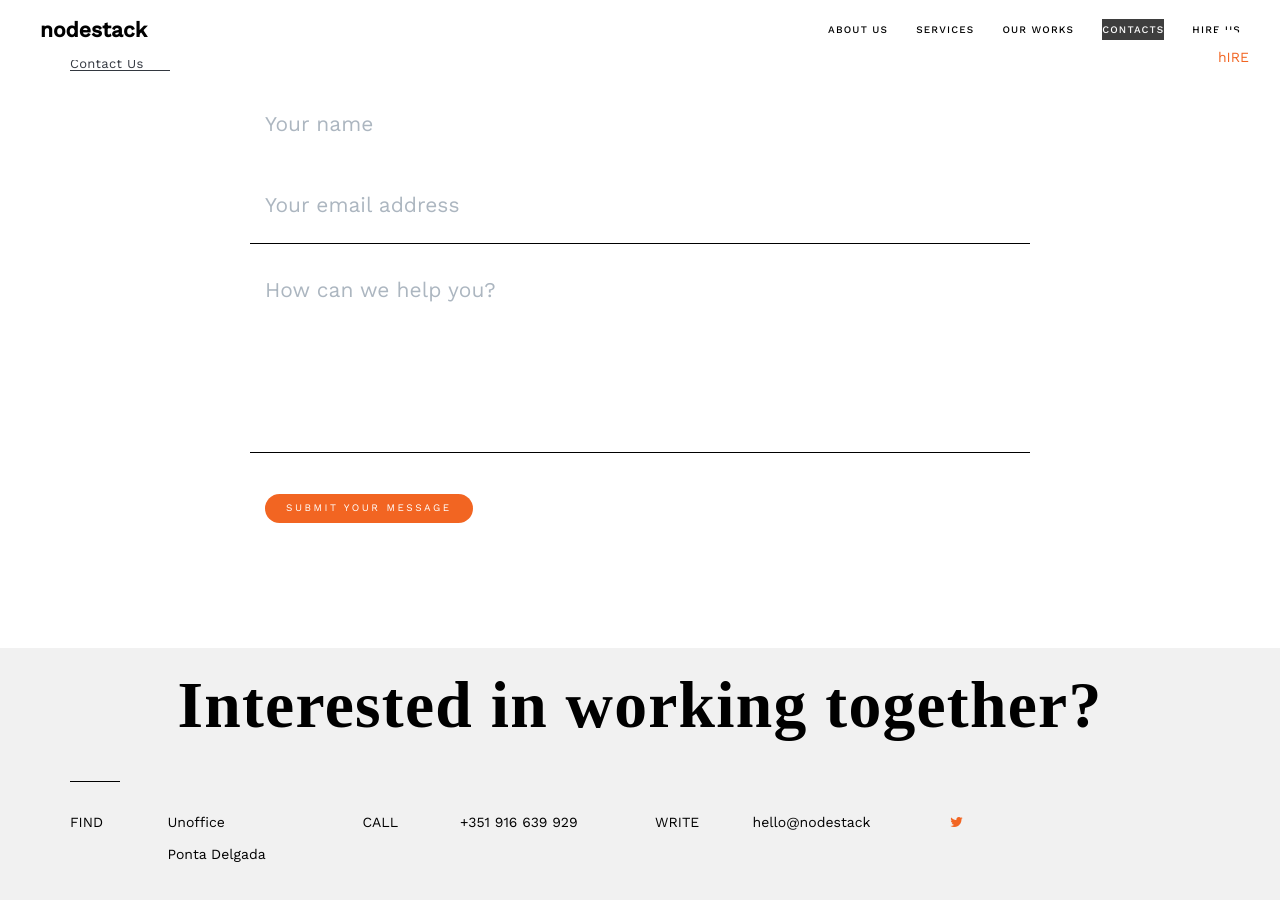
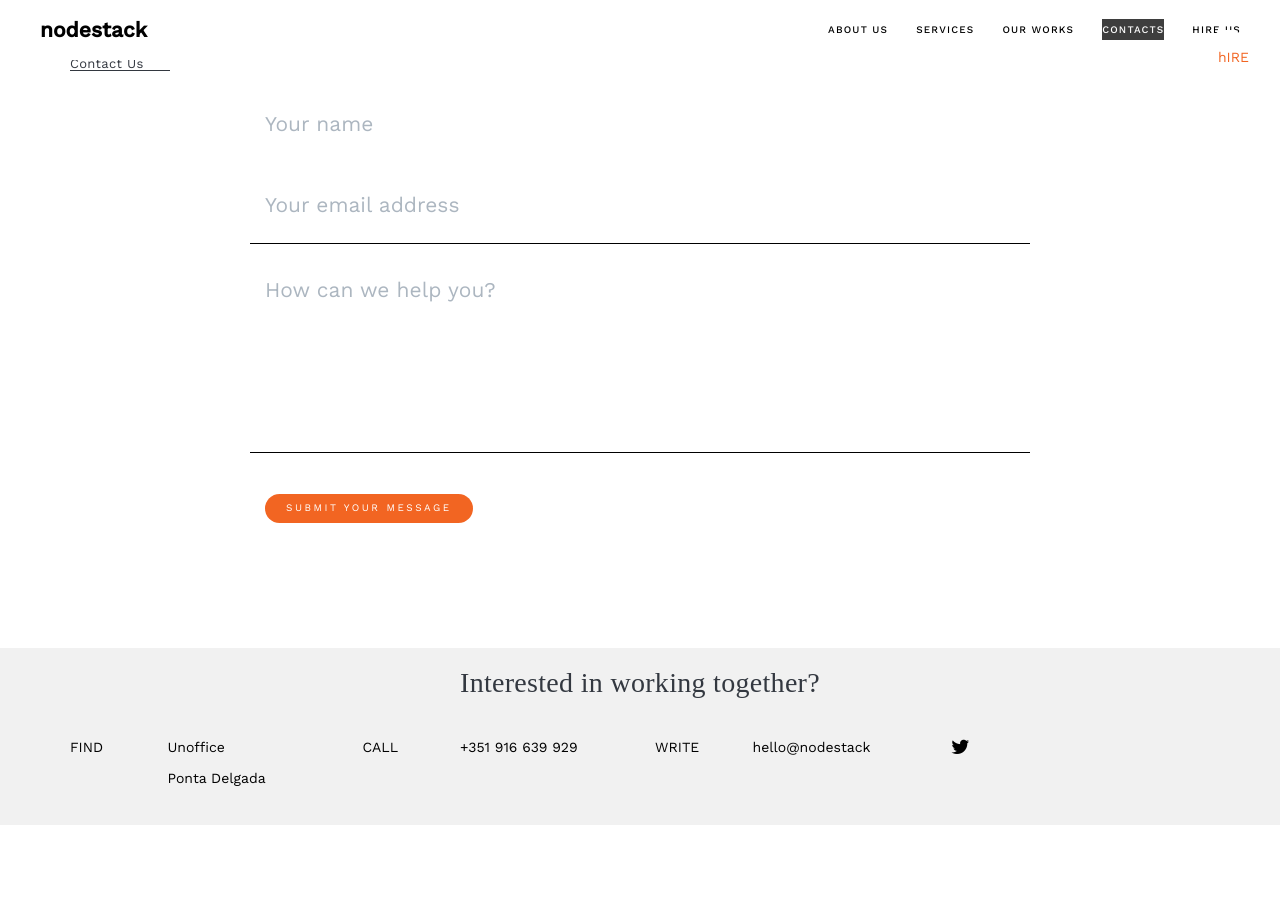
Before and after one commit to nodestack/nodestack.github.io, a Jekyll site: the page built from index.html, in a window 1280 px wide and 900 px high, scrolled down 1652 px. Built offline with Jekyll 4.4.1, drawn with Linux system fonts in a browser that asks for light colours; nearby versions of some CDN libraries; some web fonts are replaced; after the commit the page ends 2477 px from its top, so only the background shows below that.

Commit message:
Update footer.html

```diff
--- a/_includes/footer.html
+++ b/_includes/footer.html
@@ -3,7 +3,7 @@
         <div class="o-footer">
             <div class="container">
 		    <div class="text-center">
-			    <h1>Interested in working together?</h1></div>
+			    <h3>Interested in working together?</h3></div>
 
 		    <div class="row">
         <div class="col-md-1">
@@ -26,8 +26,8 @@
         <div class="col-md-2 info">
           <p>hello@nodestack</p>
         </div>
-        <div class="col-md-1 offset-md-2">
-          <a href="https://twitter.com/nodestackio" target="_blank"><i class="fa fa-fw fa-twitter"></i></a>
+        <div class="col-md-2">
+          <a href="https://twitter.com/nodestackio" target="_blank"><i class="fa fa-fw fa-twitter icon-social"></i></a>
         </div>
       </div>
 
```
